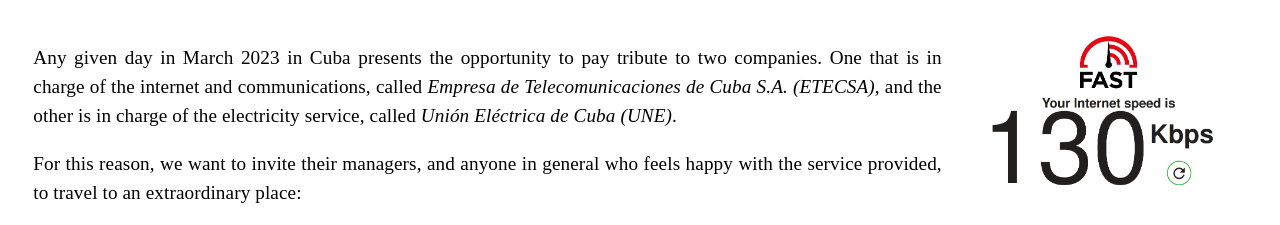
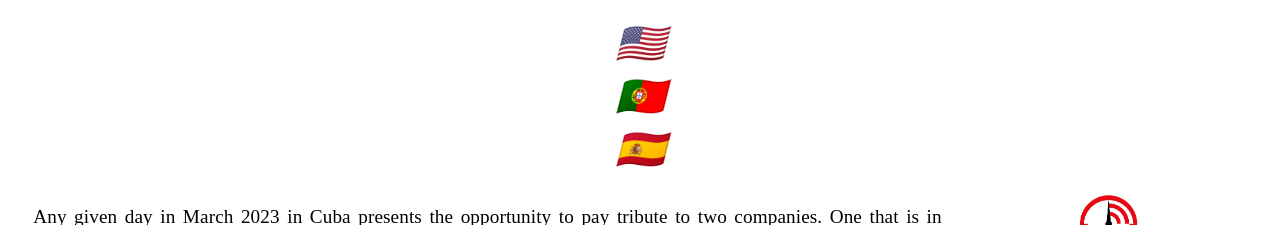
Before and after one commit to jotasenator/mars-rover, a React (Vite) app: page / in a window 1280 px wide. Shown: the top 225 px of the page. Built offline with nearby package versions, Linux system fonts and the light colour scheme.

Commit message:
Create custom language buttons and logic

```diff
--- a/src/App.css
+++ b/src/App.css
@@ -3,46 +3,55 @@
   align-items: center;
   display: flex;
   flex-direction: column;
+  gap: 1rem;
   justify-content: center;
-  gap: 1rem;
   margin: 2%;
 }
 .photo-container {
-  width: 100%;
   height: 300px;
   overflow: hidden;
+  width: 100%;
 }
 .photo-container img {
-  width: 100%;
   height: 100%;
   object-fit: cover;
+  width: 100%;
 }
 .title {
   font-family: Arial, Helvetica, sans-serif;
   font-size: 1.5rem;
 }
 #internet-speed {
+  border-radius: 50%;
   max-width: 300px;
   transition: 0.5s;
-  border-radius: 50%;
 }
 #internet-speed:hover {
+  box-shadow: 1 2 1 3 gray;
   rotate: 360deg;
   transition: 0.5s ease-in;
-  box-shadow: 1 2 1 3 gray;
 }
 
 .speech {
+  align-items: center;
+  display: flex;
+  gap: 5px;
   margin-bottom: 20px;
-  display: flex;
-  align-items: center;
-  gap: 5px;
 }
 .speech p {
-  text-align: justify;
   font-size: 1.5vw;
   letter-spacing: 0.1px;
   line-height: 150%;
+  text-align: justify;
+  text-rendering: optimizeLegibility;
+}
+.flag {
+  background: transparent;
+  border-radius: 50%;
+  border: none;
+  cursor: pointer;
+  margin: 10px;
+  scale: 3;
 }
 @media only screen and (max-width: 768px) {
   /* For mobile phones: */
--- a/src/App.tsx
+++ b/src/App.tsx
@@ -4,11 +4,18 @@ import { Speech } from "./components/Speech";
 import { Title } from "./components/Title";
 
 import { useTranslation } from "react-i18next";
+import { CustomButton } from "./components/buttons/CustomButton";
 
 function App() {
   const { t } = useTranslation("global");
   return (
     <div className="App">
+      {/* 🇺🇸 &#127482;&#127480; */}
+      <CustomButton flagIcon={<i>🇺🇸</i>} iso639_1={"en"} customClass={"flag"} />
+      {/* 🇵🇹 &#127477;&#127481; */}
+      <CustomButton flagIcon={<i>🇵🇹</i>} iso639_1={"pt"} customClass={"flag"} />
+      {/* 🇪🇸 &#127466;&#127480; */}
+      <CustomButton flagIcon={<i>🇪🇸</i>} iso639_1={"es"} customClass={"flag"} />
       <Speech />
       <Title title={t("title.p8")} />
       <RenderPhoto />
--- /dev/null
+++ b/src/components/buttons/CustomButton.tsx
@@ -0,0 +1,30 @@
+import { DetailedHTMLProps, FC, HTMLAttributes, useState } from "react";
+import { useTranslation } from "react-i18next";
+
+interface Props {
+  iso639_1: string;
+  customClass: string;
+  flagIcon: any;
+}
+
+export const CustomButton: FC<Props> = ({
+  flagIcon,
+  iso639_1,
+  customClass,
+}) => {
+  const { i18n } = useTranslation("global");
+  const [lang, setLang] = useState<Props["iso639_1"]>(iso639_1);
+
+  const handleAction = () => {
+    setLang(iso639_1);
+    i18n.changeLanguage(lang);
+  };
+
+  return (
+    <>
+      <button type="button" className={customClass} onClick={handleAction}>
+        {flagIcon}
+      </button>
+    </>
+  );
+};
```
